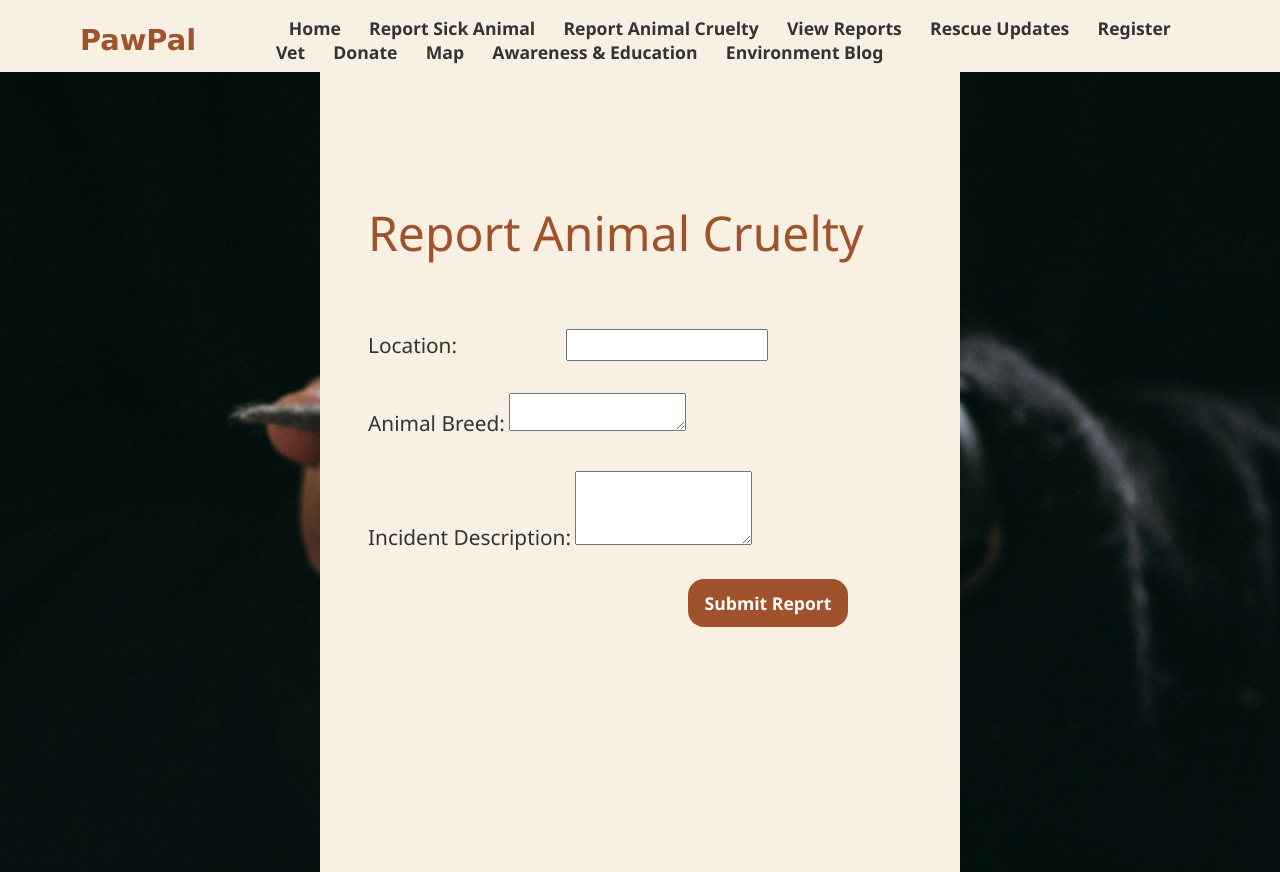
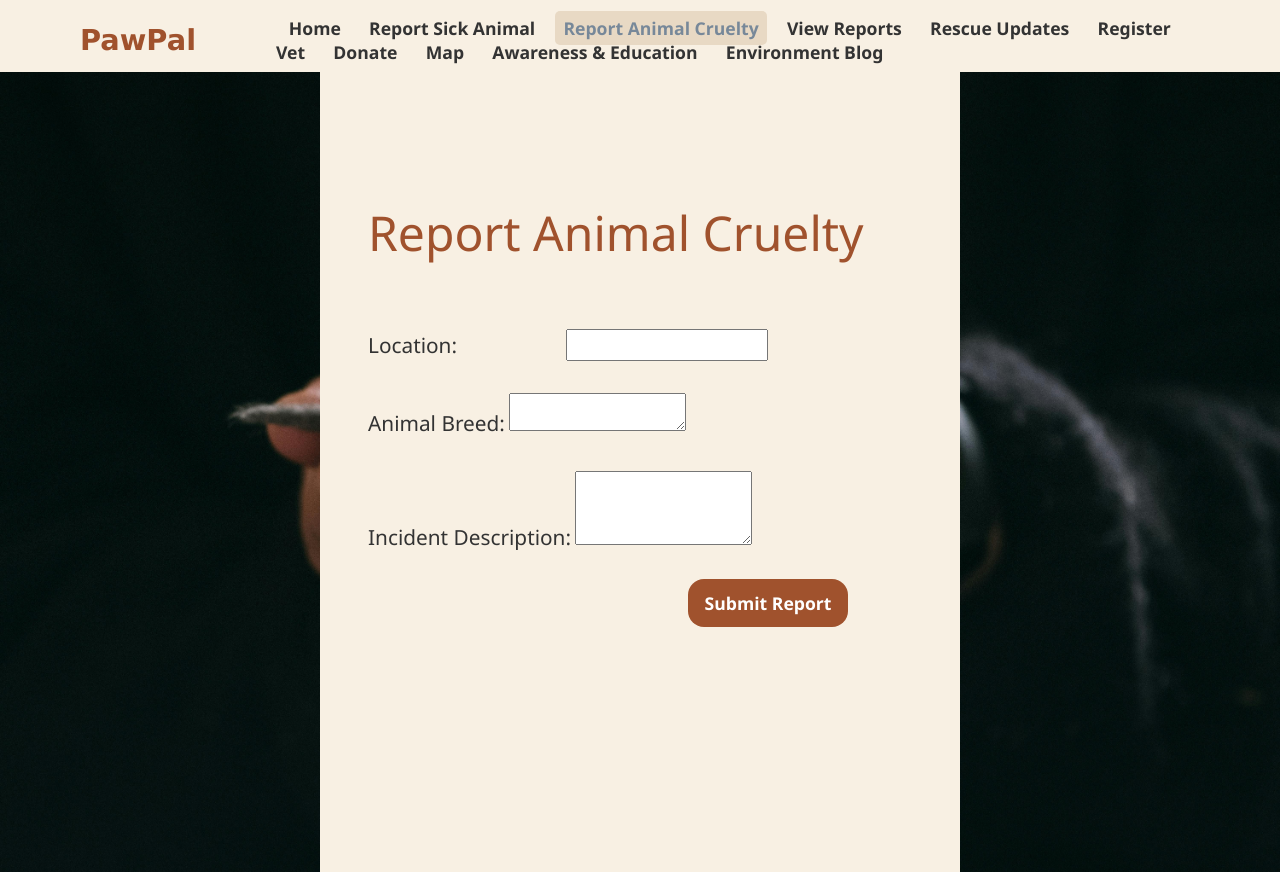
Before and after one commit to Ersatz-xD/PawPal, a Flask app: page /report_cruelty in a window 1280 px wide. Run offline with Flask 3, Linux system fonts and the light colour scheme.

Commit message:
Update report_cruelty.html

```diff
--- a/app/templates/report_cruelty.html
+++ b/app/templates/report_cruelty.html
@@ -14,7 +14,7 @@
         <div class="links">
             <a href="{{ url_for('main.home') }}">Home</a>
             <a href="{{ url_for('main.report') }}">Report Sick Animal</a>
-            <a href="{{ url_for('main.report_cruelty') }}">Report Animal Cruelty</a>
+            <a href="{{ url_for('main.report_cruelty') }}"class="active">Report Animal Cruelty</a>
             <a href="{{ url_for('main.view_reports') }}">View Reports</a>
             <a href="{{ url_for('main.rescue_updates') }}">Rescue Updates</a>
             <a href="{{ url_for('main.register') }}">Register Vet</a>
```
